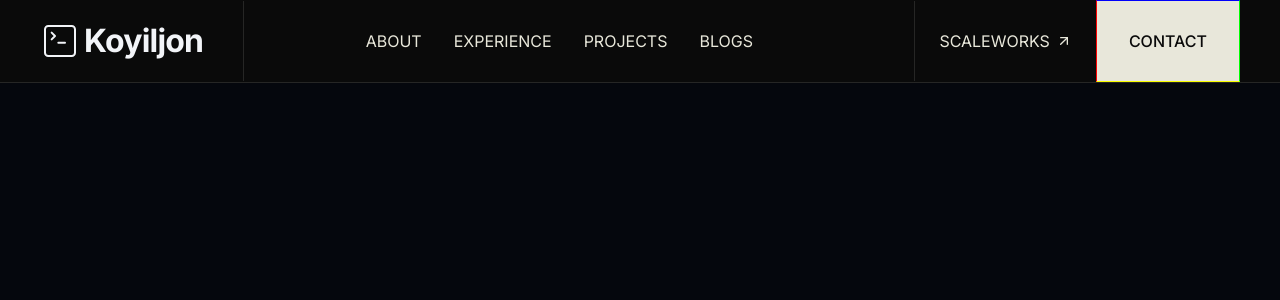
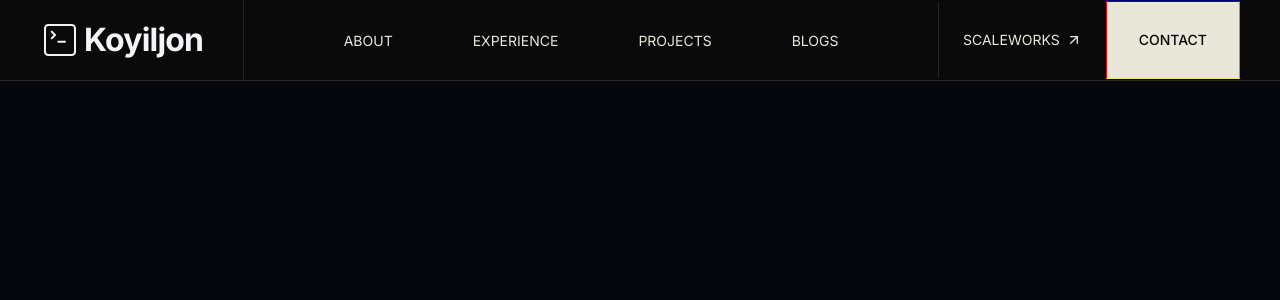
Before and after one commit to koyiljon-s/portfolio, a Next.js app: page / in a window 1280 px wide. Shown: the top 300 px of the page. Built offline with nearby package versions, Linux system fonts and the light colour scheme; what @mui/material-nextjs would draw is missing.

Commit message:
Update Navbar styles for improved spacing and font size

```diff
--- a/components/navbar.tsx
+++ b/components/navbar.tsx
@@ -24,12 +24,12 @@ export default function Navbar() {
           Koyiljon
         </a>
 
-        <ul className="mx-auto flex  items-center justify-between">
+        <ul className="mx-auto flex  items-center gap-12 justify-between">
           {navItems.map((item) => (
             <li key={item.href}>
               <a
                 href={item.href}
-                className="rounded-full px-4 py-2 text-base font-normal text-[#e8e7da] transition-colors hover:text-[#f2f4f8]"
+                className="rounded-full px-4 py-2 text-sm font-normal text-[#e8e7da] transition-colors hover:text-[#f2f4f8]"
               >
                 {item.label}
               </a>
@@ -37,12 +37,12 @@ export default function Navbar() {
           ))}
         </ul>
 
-        <div className="hidden items-center md:flex px-10">
-<a
+        <div className="hidden items-center md:flex pr-10">
+          <a
             href="https://scaleworks.tech"
             target="_blank"
             rel="noopener noreferrer"
-            className="px-6 py-7 border-l border-[#262625] text-base font-normal text-[#e8e7da] transition-colors hover:text-[#f2f4f8]"
+            className="px-6 py-7 border-l border-[#262625] text-sm font-normal text-[#e8e7da] transition-colors hover:text-[#f2f4f8]"
           >
             <span className="flex items-center gap-1.5">
               SCALEWORKS
@@ -53,7 +53,7 @@ export default function Navbar() {
             <a
               key={item.href}
               href={item.href}
-              className="py-7 px-8 border-t border-b border-l border-r border-l-[#ff0000] border-t-[#0000fa] border-r-[#00ff00] border-b-[#fbff00] text-[16px] text-[#0a0a0a] bg-[#e8e7da] font-medium
+              className="py-7 px-8 border-t border-b border-l border-r border-l-[#ff0000] border-t-[#0000fa] border-r-[#00ff00] border-b-[#fbff00] text-sm text-[#0a0a0a] bg-[#e8e7da] font-medium
               transition-colors hover:text-black"
             >
               {item.label}
@@ -61,11 +61,7 @@ export default function Navbar() {
           ))}
 
         </div>
-
-
       </nav>
-
-
     </header>
   );
 }
```
